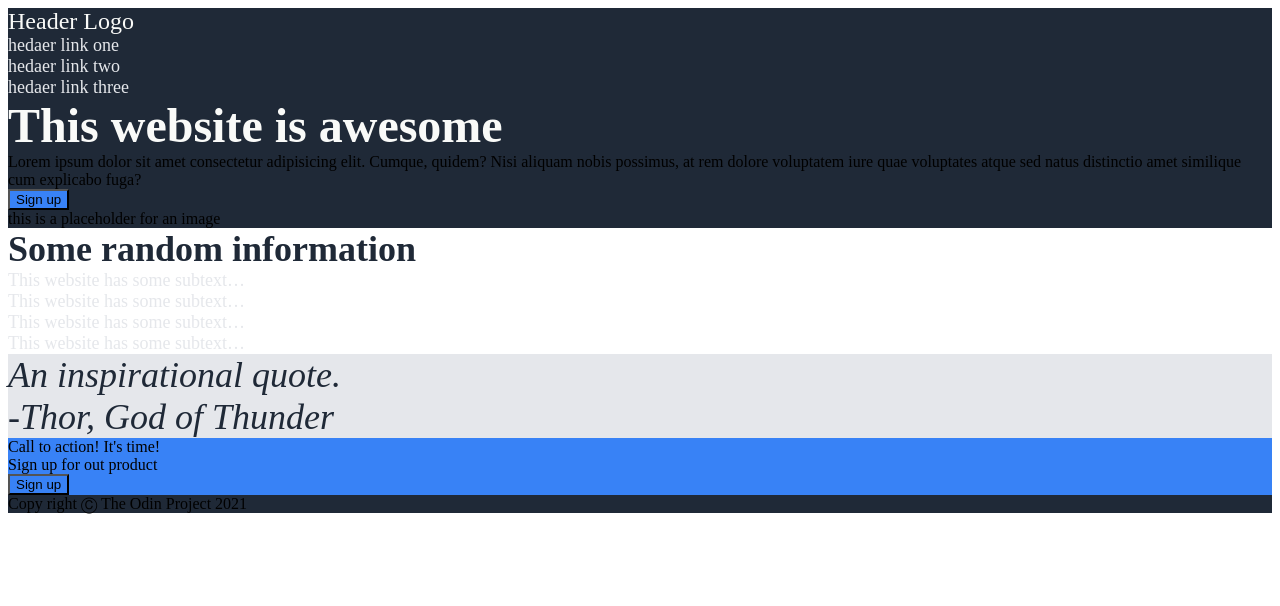
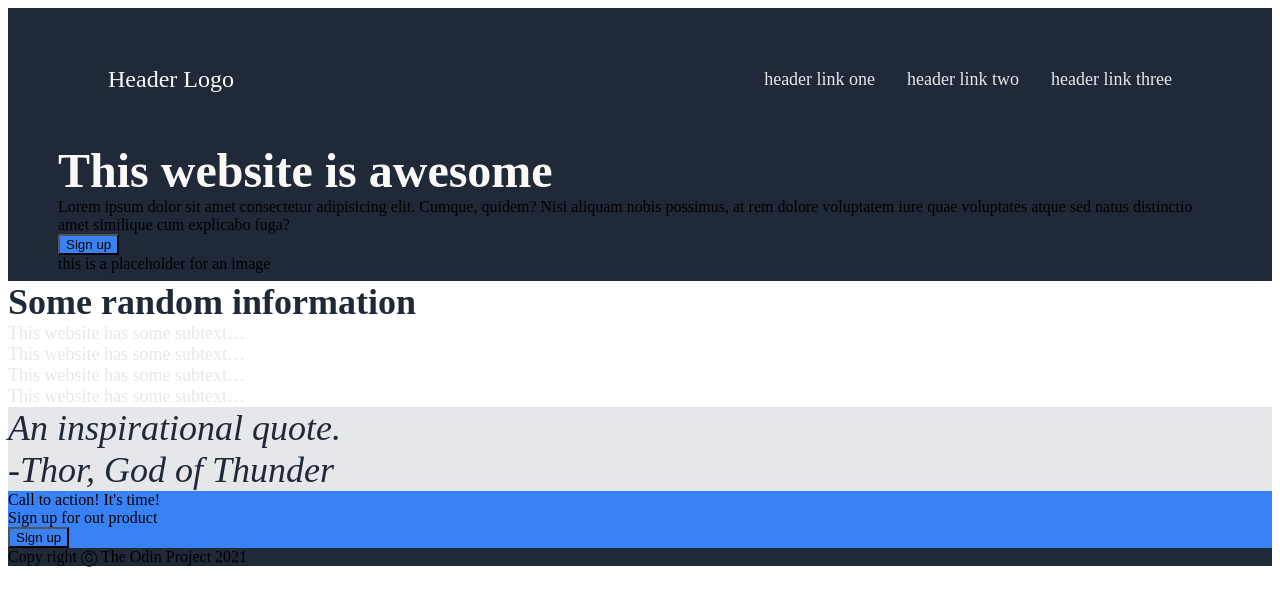
Before and after one commit to ericz8822-cmyk/top-landing-page, a plain HTML site: page index.html in a window 1280 px wide. Drawn offline with Linux system fonts and the light colour scheme.

Commit message:
Add CSS flexbox attributes for header
Basic flexbox attributes for headers are added.

A typo in index.html "hedaer" is correct4ed.

```diff
--- a/index.html
+++ b/index.html
@@ -13,9 +13,9 @@
                 Header Logo
             </div>
             <div class="header_link">
-                <div class="link">hedaer link one</div>
-                <div class="link">hedaer link two</div>
-                <div class="link">hedaer link three</div>
+                <div class="link">header link one</div>
+                <div class="link">header link two</div>
+                <div class="link">header link three</div>
             </div>
         </div>
         <div class="overview">
--- a/styles.css
+++ b/styles.css
@@ -38,3 +38,28 @@ button, .signup {
     font-weight: 300;
     font-style: italic;
 }
+
+.body {
+    margin: 0px;
+}
+
+.top {
+    display: flex;
+    flex-direction: column;
+    padding: 8px 50px;
+
+    margin: 0px;
+}
+.header {
+    display: flex;
+    align-items: center;
+    justify-content: space-between;
+    flex-wrap: wrap;
+    gap: 30px;
+    margin: 50px;
+}
+.header_link {
+    display: flex;
+    flex-wrap: wrap;
+    gap: 32px;
+}
```
